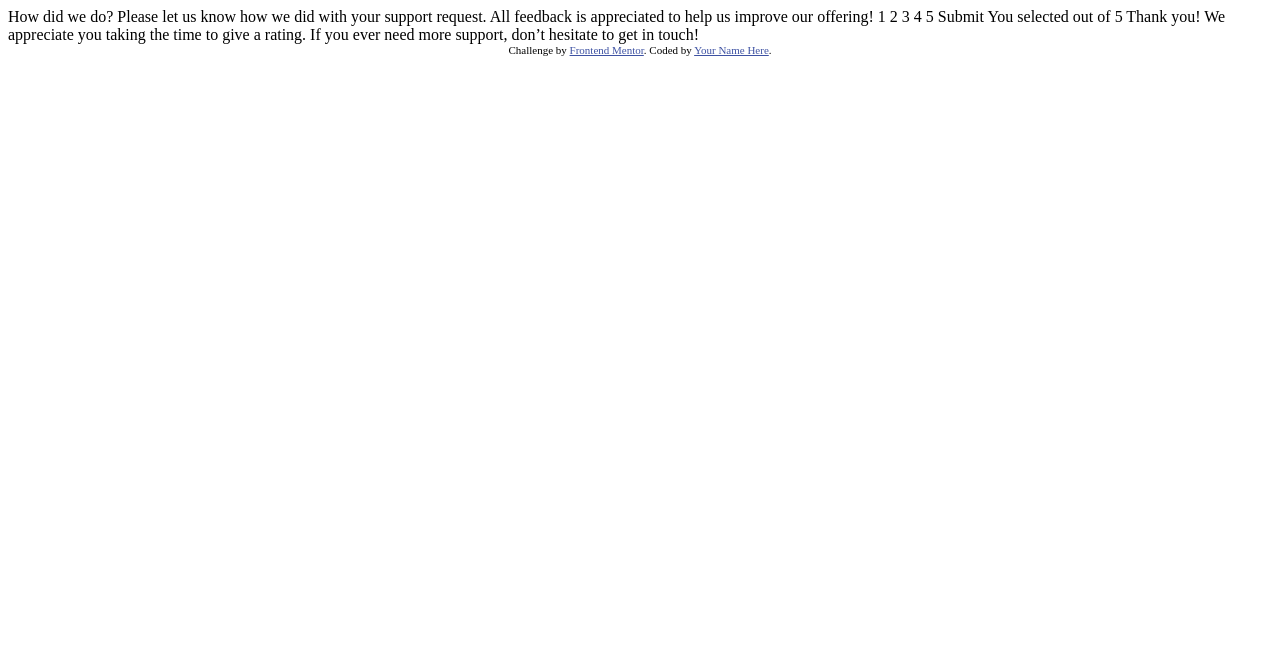
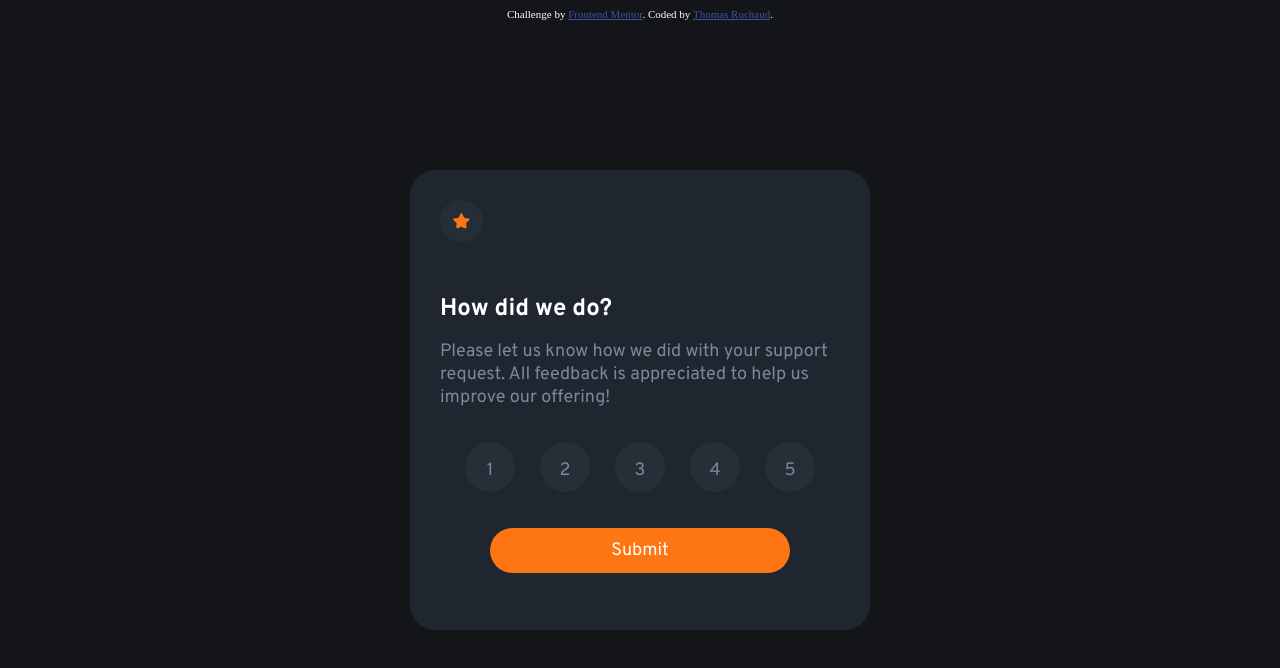
Before and after one commit to Kortzy/interactive-rating-component-main, a plain HTML site: page index.html in a window 1280 px wide. Drawn offline with Linux system fonts and the light colour scheme.

Commit message:
solution

```diff
--- /dev/null
+++ b/index.css
@@ -0,0 +1,123 @@
+    body {
+        background-color: #141519;
+    }
+
+	.grey {
+        font-family: "Overpass";
+        font-size: 18px;
+        font-weight: 400;
+        color: #7C8898;
+	}
+
+	.center {
+        position: absolute;
+        top: 50%;
+        left: 50%;
+        transform: translate(-50%, -50%);
+	}
+
+    .relative-center {
+        position: relative;
+        left: 50%;
+        transform: translate(-50%);
+        text-align: center;
+    }
+
+	.wrap-flex {
+        display: flex;
+        justify-content: space-evenly;
+    }
+
+	.main-square,
+    .thank-you {
+        background-color: #1F2630;
+        padding: 30px;
+        width: 400px;
+        height: 400px;
+        border-radius: 25px;
+	}
+
+    .thank-you.hidden {
+        display: none;
+    }
+
+    .main-square img {
+        padding: 0.8rem;
+        border-radius: 50%;
+        background-color: hsl(213, 19%, 18%);
+        margin-bottom: 2rem;
+    }
+
+    .unstyled-button {
+        border: none;
+    }
+
+	.circle {
+        border-radius: 40px;
+        width: 50px;
+        height: 50px;
+        background-color: #262F38;
+        text-align: center;
+        line-height: 55px;
+        font-family: "Overpass";
+        font-size: 18px;
+        font-weight: 400;
+        color: #7C8898;
+	}
+
+    .circle:hover {
+        background-color: #FE7613;
+        color: #FFFFFF;
+    }
+
+    .circle:focus {
+        background-color: #7C8898;
+        color: #FFFFFF;
+    }
+
+	.submit {
+        border-radius: 25px;
+        background-color: #FE7613;
+        width: 300px;
+        height: 45px;
+        text-align: center;
+        font-family: "Overpass";
+        font-size: 18px;
+        font-weight: 400;
+        color: #FFFFFF;
+        }
+
+    .rating {
+        border-radius: 25px;
+        background-color: #262F38;
+        width: 180px;
+        height: 25px;
+        padding-top: 10px;
+        text-align: center;
+        font-family: "Overpass";
+        font-size: 16px;
+        font-weight: 400;
+        color: #FE7613;
+    }
+
+    .submit:hover {
+        background-color: #FFFFFF;
+        color: #FE7613;
+    }
+
+    h1 {
+        font-family: "Overpass";
+        font-size: 24px;
+        font-weight: 700;
+        color: #FFFFFF;
+	}
+
+	h2 {
+        font-family: "Overpass";
+        font-size: 18px;
+        font-weight: 400;
+        color: #7C8898;
+	}
+
+    .attribution { color: #FFFFFF; font-size: 11px; text-align: center; }
+    .attribution a { color: hsl(228, 45%, 44%); }
--- a/index.html
+++ b/index.html
@@ -3,47 +3,60 @@
 <head>
   <meta charset="UTF-8">
   <meta name="viewport" content="width=device-width, initial-scale=1.0"> <!-- displays site properly based on user's device -->
-
   <link rel="icon" type="image/png" sizes="32x32" href="./images/favicon-32x32.png">
-
+  <link rel="stylesheet" href="https://fonts.googleapis.com/css?family=Overpass:400,700">
+  <link rel="stylesheet" href="index.css">
   <title>Frontend Mentor | Interactive rating component</title>
 
-  <!-- Feel free to remove these styles or customise in your own stylesheet 👍 -->
-  <style>
-    .attribution { font-size: 11px; text-align: center; }
-    .attribution a { color: hsl(228, 45%, 44%); }
-  </style>
 </head>
 <body>
+  <div class="center main-square">
+	  <img src="./images/icon-star.svg" alt="star">
+	  <br>
+    <h1>
+      How did we do?
+    </h1>
 
-  <!-- Rating state start -->
-
-  How did we do?
-
-  Please let us know how we did with your support request. All feedback is appreciated
-  to help us improve our offering!
-
-  1 2 3 4 5
-
-  Submit
-
+    <h2>
+	    Please let us know how we did with your support request. All feedback is appreciated
+      to help us improve our offering!
+	  </h2>
+	  <br>
+	  <div class="wrap-flex">
+      <button type="button" class="circle unstyled-button">1</button>
+      <button type="button" class="circle unstyled-button">2</button>
+      <button type="button" class="circle unstyled-button">3</button>
+      <button type="button" class="circle unstyled-button">4</button>
+      <button type="button" class="circle unstyled-button">5</button>
+    </div>
+	  <br><br>
+	  <button class= "relative-center unstyled-button submit">Submit</button>
+  </div>
   <!-- Rating state end -->
 
+
   <!-- Thank you state start -->
-
-  You selected <!-- Add rating here --> out of 5
-
-  Thank you!
-
-  We appreciate you taking the time to give a rating. If you ever need more support,
-  don’t hesitate to get in touch!
-
+  <div class="center thank-you hidden">
+    <div class="relative-center">
+      <img src="./images/illustration-thank-you.svg">
+      <br><br>
+      <div class="relative-center rating">You selected <span id="rating" ></span> out of 5</div>
+      <br>
+      <h1>Thank you!</h1>
+      <h2>
+      We appreciate you taking the time to give a rating. If you ever need more support,
+      don’t hesitate to get in touch!
+      </h2>
+    </div>
+  </div>
   <!-- Thank you state end -->
 
 
   <div class="attribution">
     Challenge by <a href="https://www.frontendmentor.io?ref=challenge" target="_blank">Frontend Mentor</a>.
-    Coded by <a href="#">Your Name Here</a>.
+    Coded by <a href="https://github.com/Kortzy">Thomas Ruchaud</a>.
   </div>
+
+  <script src="index.js"></script>
 </body>
 </html>
--- /dev/null
+++ b/index.js
@@ -0,0 +1,16 @@
+const mainContainer = document.querySelector(".main-square")
+const thanksContainer = document.querySelector(".thank-you")
+const submitButton = document.querySelector(".submit")
+const ratings = document.querySelectorAll(".circle")
+const actualRating = document.getElementById("rating")
+
+ratings.forEach((rating) => {
+  rating.addEventListener("click", () => {
+    actualRating.textContent = rating.textContent
+  })
+})
+
+submitButton.addEventListener("click", () => {
+  mainContainer.style.display = "none"
+  thanksContainer.classList.remove("hidden")
+})
```
